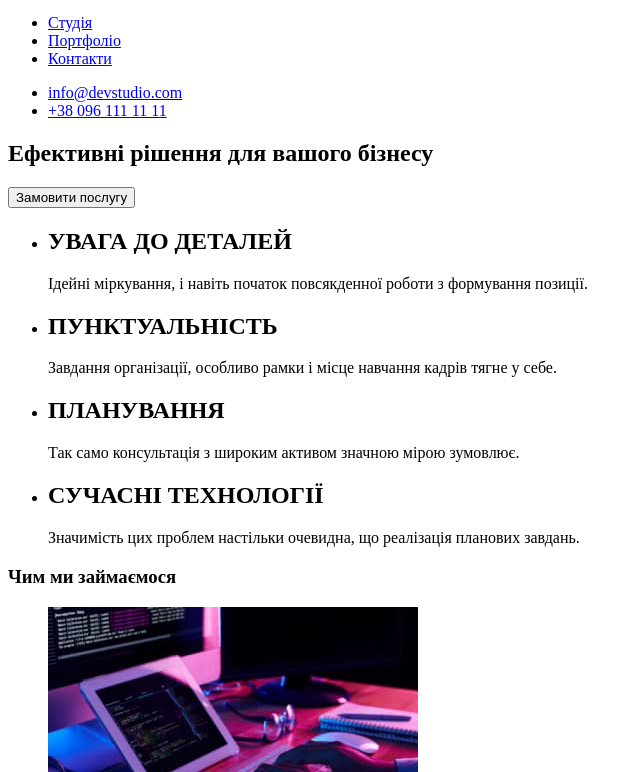
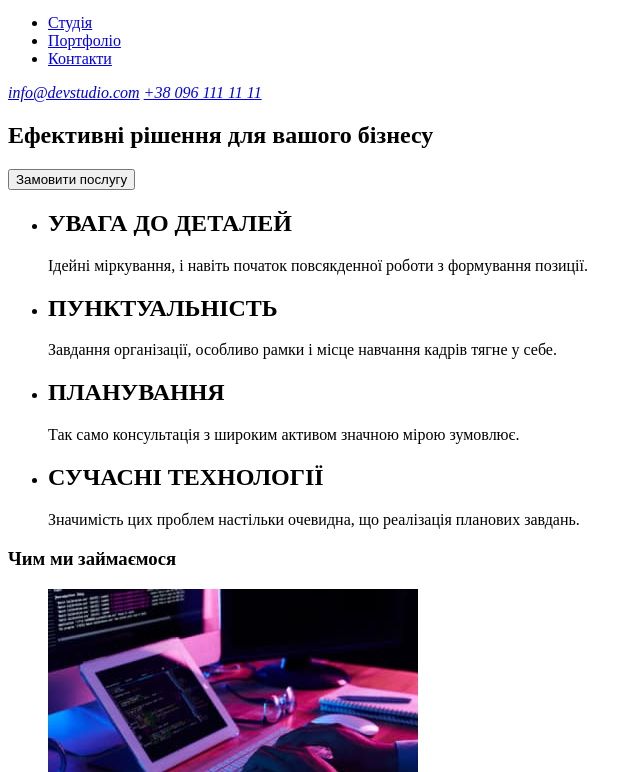
Before and after one commit to Vladislav-Ivanilov/goit-markup-hw-01, a plain HTML site: page index.html in a window 1280 px wide. Shown: the part 28-800 px from the top of the page, without its empty margins (0-642 px from the left). Drawn offline with Linux system fonts and the light colour scheme.

Commit message:
Update index.html

```diff
--- a/index.html
+++ b/index.html
@@ -23,10 +23,10 @@
 		</nav>
 
 		<!--contacts-->
-		<ul class="contacts">
-			<li><a href="/">info@devstudio.com</a></li>
-			<li><a href="/">+38 096 111 11 11</a></li>
-		</ul>
+		<address class="header-contacts">
+			<a href="/">info@devstudio.com</a>
+			<a href="/">+38 096 111 11 11</a>
+	</address>
 	</header>
 
 	<!--main-->
```
